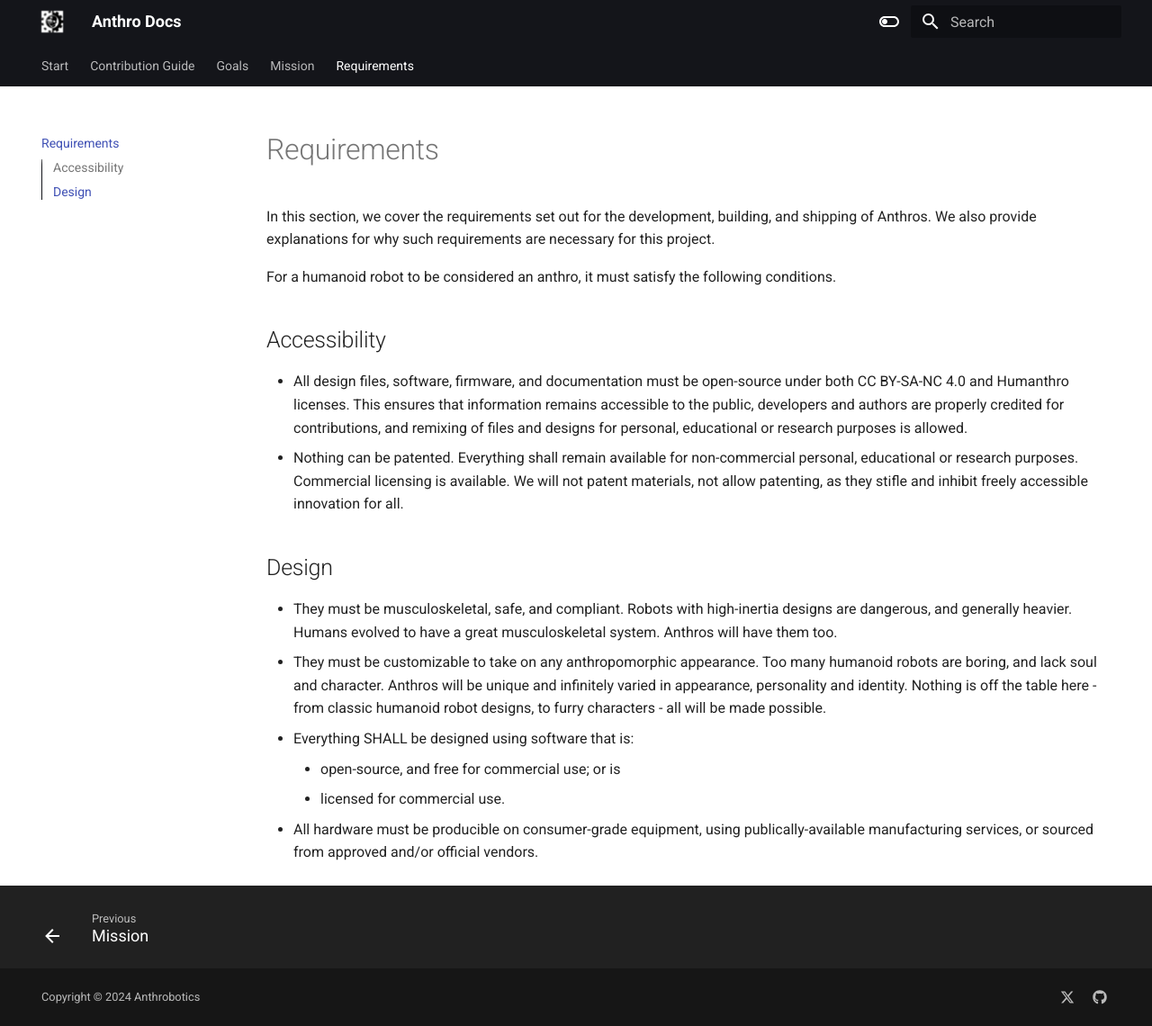
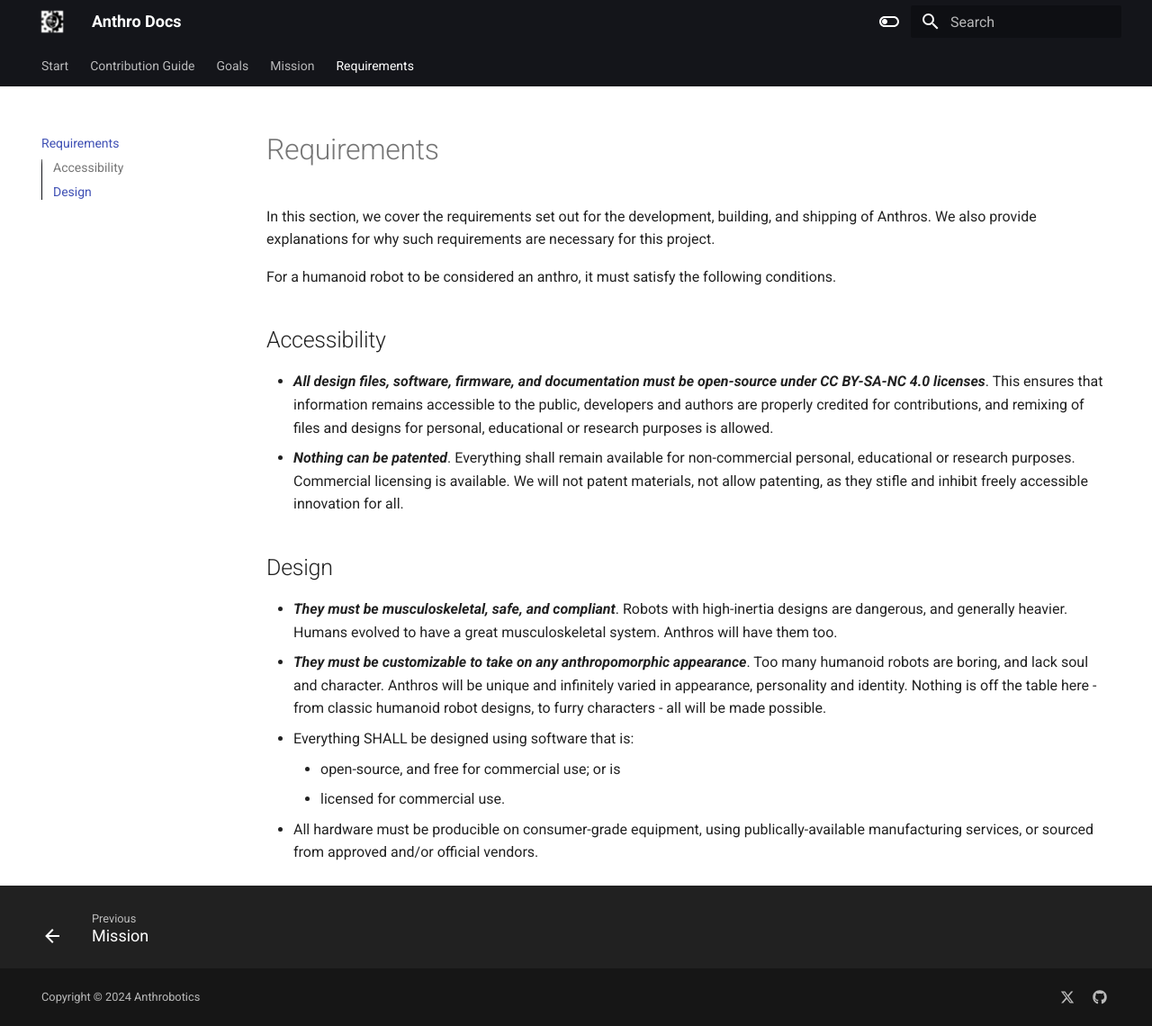
Before and after one commit to Anthrobotics/anthro-docs, an MkDocs documentation site: the page built from docs/requirements.md, in a window 1280 px wide and 1140 px high. Shown: the whole window at 90% size. Built offline with MkDocs 1.6.1 and Material for MkDocs 9.7.7, drawn with Linux system fonts in a browser that asks for light colours.

Commit message:
updated multiple

```diff
--- a/docs/requirements.md
+++ b/docs/requirements.md
@@ -6,14 +6,14 @@ For a humanoid robot to be considered an anthro, it must satisfy the following c
 
 ## Accessibility
 
-- All design files, software, firmware, and documentation must be open-source under both CC BY-SA-NC 4.0 and Humanthro licenses. This ensures that information remains accessible to the public, developers and authors are properly credited for contributions, and remixing of files and designs for personal, educational or research purposes is allowed.
-- Nothing can be patented. Everything shall remain available for non-commercial  personal, educational or research purposes. Commercial licensing is available. We will not patent materials, not allow patenting, as they stifle and inhibit freely accessible innovation for all.
+- ***All design files, software, firmware, and documentation must be open-source under CC BY-SA-NC 4.0 licenses***. This ensures that information remains accessible to the public, developers and authors are properly credited for contributions, and remixing of files and designs for personal, educational or research purposes is allowed.
+- ***Nothing can be patented***. Everything shall remain available for non-commercial  personal, educational or research purposes. Commercial licensing is available. We will not patent materials, not allow patenting, as they stifle and inhibit freely accessible innovation for all.
 
 
 ## Design
 
-- They must be musculoskeletal, safe, and compliant. Robots with high-inertia designs are dangerous, and generally heavier. Humans evolved to have a great musculoskeletal system. Anthros will have them too.
-- They must be customizable to take on any anthropomorphic appearance. Too many humanoid robots are boring, and lack soul and character. Anthros will be unique and infinitely varied in appearance, personality and identity. Nothing is off the table here - from classic humanoid robot designs, to furry characters - all will be made possible.
+- ***They must be musculoskeletal, safe, and compliant***. Robots with high-inertia designs are dangerous, and generally heavier. Humans evolved to have a great musculoskeletal system. Anthros will have them too.
+- ***They must be customizable to take on any anthropomorphic appearance***. Too many humanoid robots are boring, and lack soul and character. Anthros will be unique and infinitely varied in appearance, personality and identity. Nothing is off the table here - from classic humanoid robot designs, to furry characters - all will be made possible.
 - Everything SHALL be designed using software that is:
     - open-source, and free for commercial use; or is
     - licensed for commercial use.
```
Also changed, not shown: docs/contribution-guide.md (+13 -1 lines), docs/index.md (+2 -2 lines).
